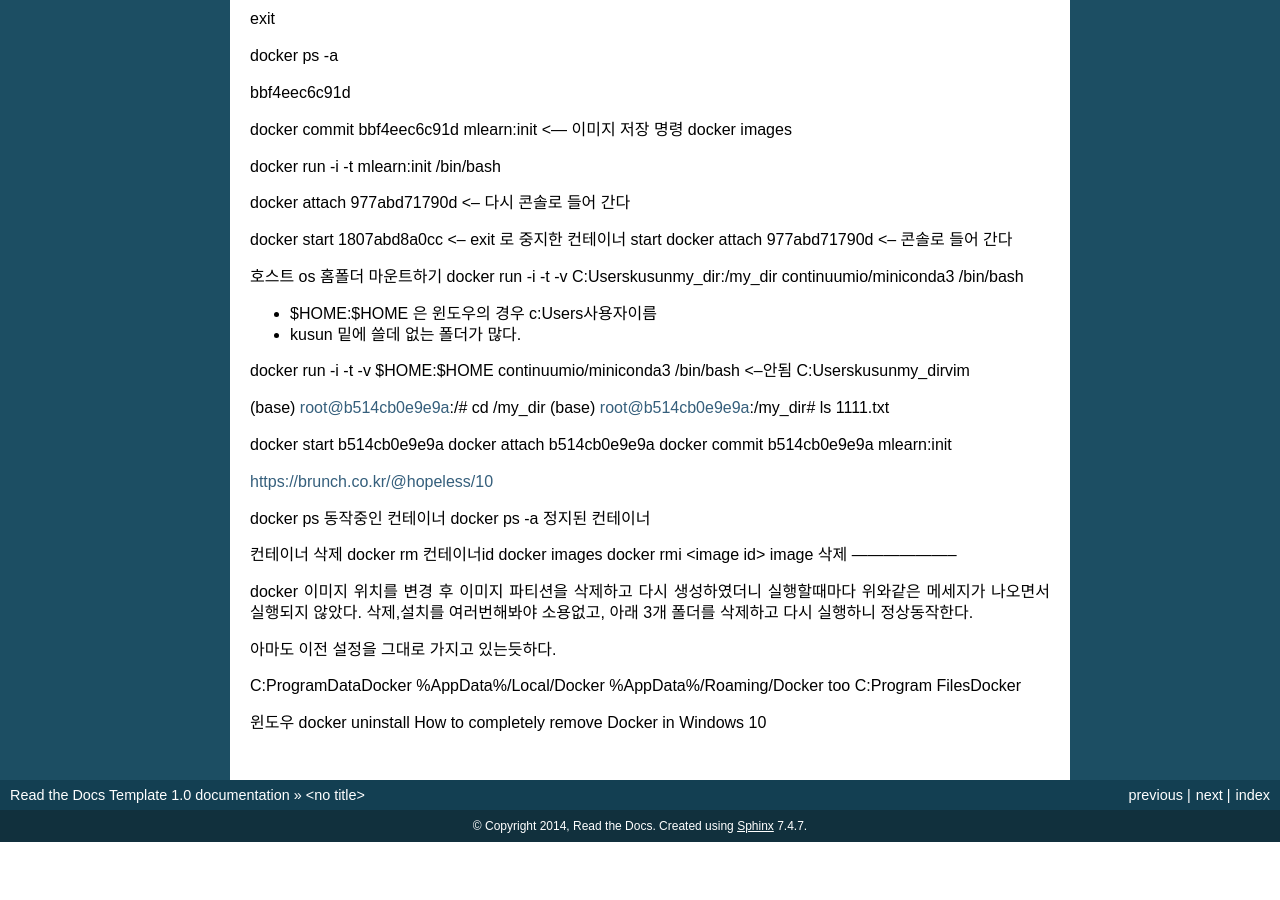
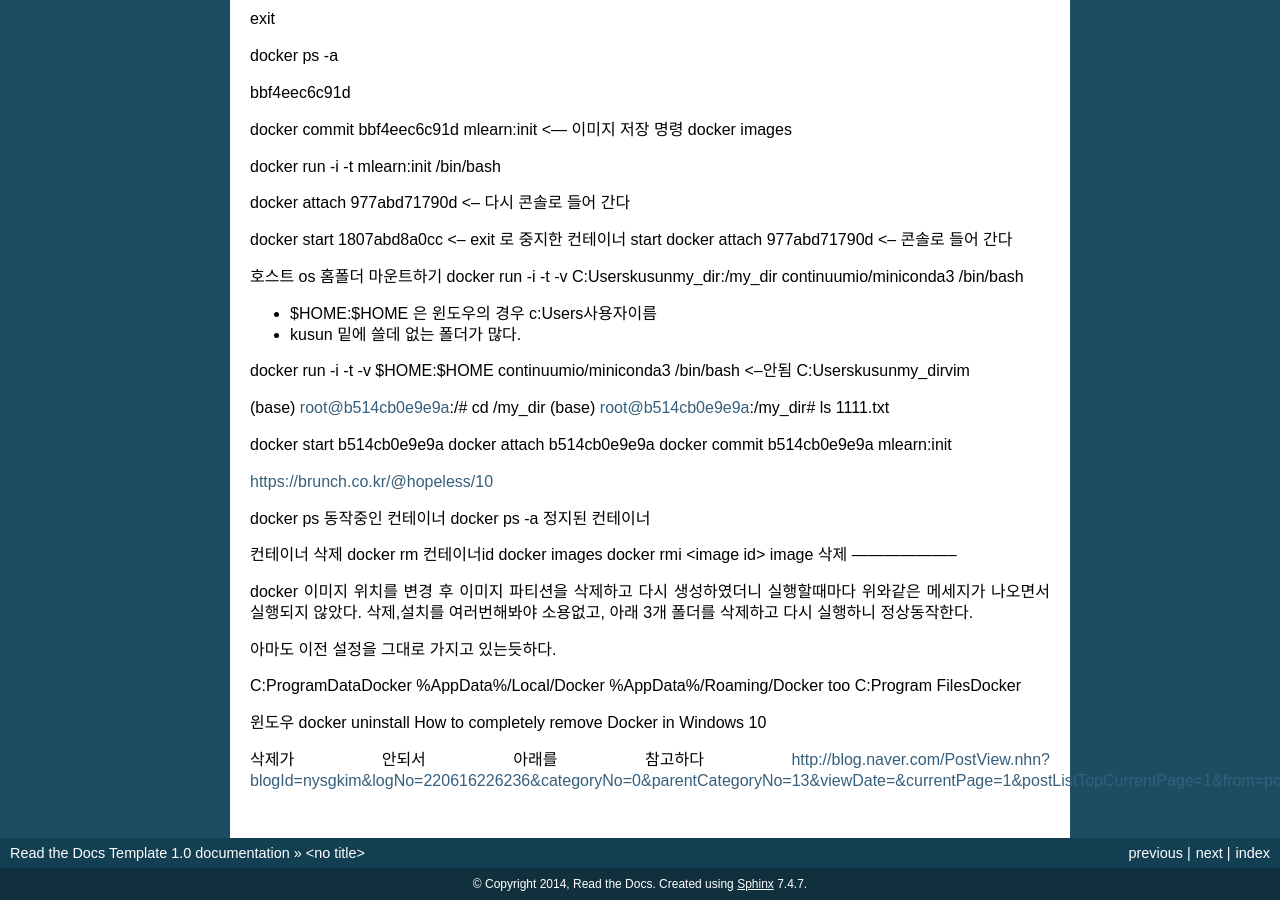
Before and after one commit to smart1004/ReadTheDocs, a Sphinx documentation site: the page built from docs/0_docker-ce-desktop-windows.rst, in a window 1280 px wide and 900 px high, scrolled down 715 px. Built offline with Sphinx 7.4.7, drawn with Linux system fonts in a browser that asks for light colours; before the commit the page ends 1557 px from its top, so only the background shows below that.

Commit message:
Update 0_docker-ce-desktop-windows.rst

```diff
--- a/docs/0_docker-ce-desktop-windows.rst
+++ b/docs/0_docker-ce-desktop-windows.rst
@@ -114,3 +114,6 @@ C:\Program Files\Docker
 
 윈도우 docker uninstall
 How to completely remove Docker in Windows 10
+
+삭제가 안되서 아래를 참고하다
+http://blog.naver.com/PostView.nhn?blogId=nysgkim&logNo=220616226236&categoryNo=0&parentCategoryNo=13&viewDate=&currentPage=1&postListTopCurrentPage=1&from=postView
```
